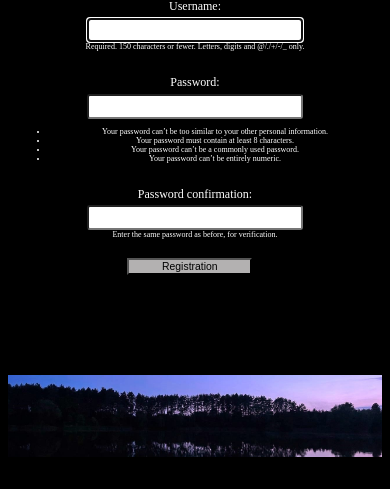
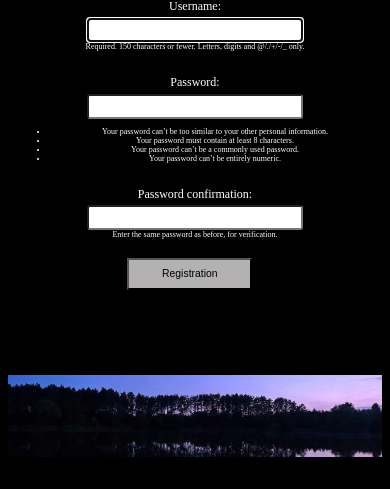
Before and after one commit to Vladyslav-Levitskyi/web_adv_deploy, a Django app: page /register/ in a window 390 px wide. Shown: the part 275-764 px from the top of the page. Run offline with Django 4.2, Linux system fonts and the light colour scheme; parts of the project's set-up code (start-up, migrations or seed data) failed here and were passed over.

Commit message:
styles corrected

```diff
--- a/core_app/static/core_app/css/main.css
+++ b/core_app/static/core_app/css/main.css
@@ -334,7 +334,9 @@ footer {
         padding-top: 0.5em;
         display: block;
     }
-
+    .buttons-main {
+        min-height: 3em;
+    }
     body{
         font-size: 0.5em;
     }
@@ -442,7 +444,7 @@ footer {
     .less_weather_data {
         font-size: 1.5em;
         top: 1.6em;
-        left: 3em;
+        left: 4em;
     }
     .weather_image {
         width: 4.5em;
```
